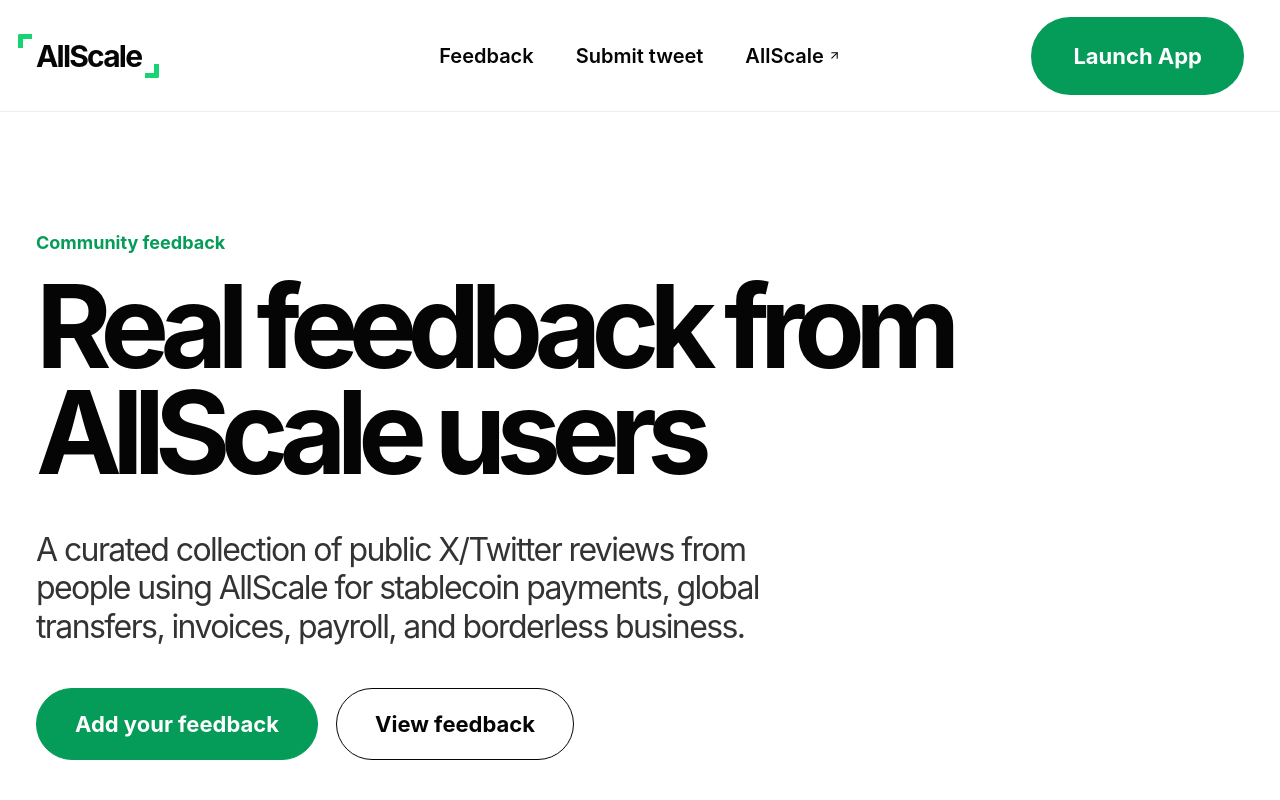
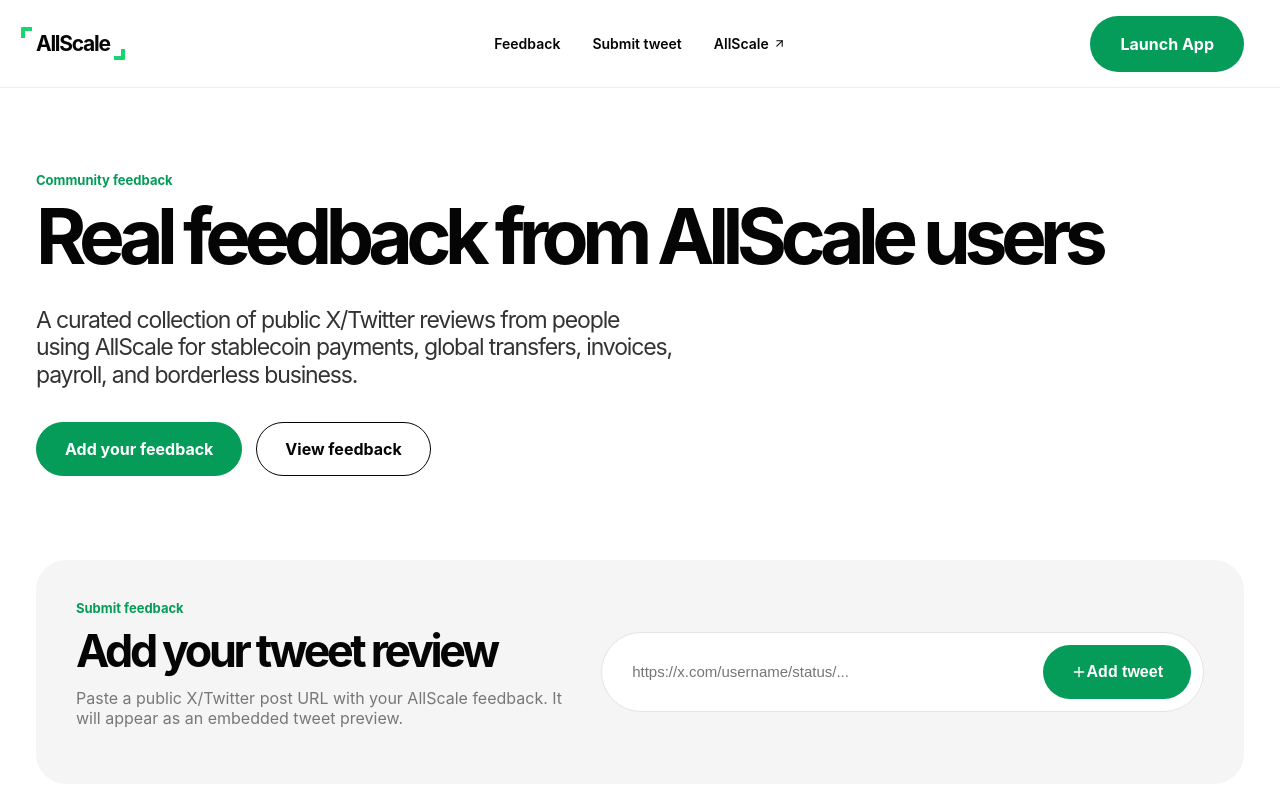
Before and after one commit to viktorprofit/allscale-love-wall, a Next.js app: page / in a window 1280 px wide. Shown: the top 800 px of the page. Built offline with nearby package versions, Linux system fonts and the light colour scheme.

Commit message:
Refactor CSS for improved layout and sizing
Reduced various element sizes and adjusted padding for better layout.

```diff
--- a/app/globals.css
+++ b/app/globals.css
@@ -30,7 +30,7 @@
 }
 
 .nav {
-  height: 112px;
+  height: 88px;
   padding: 0 36px;
   display: grid;
   grid-template-columns: 1fr auto 1fr;
@@ -47,40 +47,40 @@
   display: inline-flex;
   align-items: center;
   gap: 8px;
-  font-size: 30px;
+  font-size: 21px;
   letter-spacing: -0.06em;
   position: relative;
   width: fit-content;
 }
 
 .corner {
-  width: 14px;
-  height: 14px;
+  width: 11px;
+  height: 11px;
   border-color: #16d46f;
   position: absolute;
 }
 
 .cornerLeft {
-  left: -18px;
+  left: -15px;
   top: -4px;
-  border-left: 5px solid #16d46f;
-  border-top: 5px solid #16d46f;
+  border-left: 4px solid #16d46f;
+  border-top: 4px solid #16d46f;
   border-radius: 2px 0 0 0;
 }
 
 .cornerRight {
-  right: -18px;
+  right: -15px;
   bottom: -4px;
-  border-right: 5px solid #16d46f;
-  border-bottom: 5px solid #16d46f;
+  border-right: 4px solid #16d46f;
+  border-bottom: 4px solid #16d46f;
   border-radius: 0 0 2px 0;
 }
 
 .nav nav {
   display: flex;
   align-items: center;
-  gap: 42px;
-  font-size: 20px;
+  gap: 32px;
+  font-size: 14px;
   font-weight: 600;
 }
 
@@ -94,14 +94,14 @@
   justify-self: end;
   background: #059b58;
   color: white;
-  padding: 26px 42px;
+  padding: 18px 30px;
   border-radius: 999px;
-  font-size: 22px;
+  font-size: 16px;
   font-weight: 700;
 }
 
 .hero {
-  padding: 120px 36px 80px;
+  padding: 84px 36px 56px;
   max-width: 1500px;
 }
 
@@ -109,22 +109,22 @@
 .sectionLabel {
   color: #059b58;
   font-weight: 700;
-  font-size: 18px;
-  margin: 0 0 20px;
+  font-size: 13px;
+  margin: 0 0 14px;
 }
 
 .hero h1 {
-  max-width: 1250px;
+  max-width: 1100px;
   margin: 0;
-  font-size: clamp(64px, 9vw, 150px);
+  font-size: clamp(44px, 6vw, 100px);
   line-height: 0.92;
   letter-spacing: -0.085em;
 }
 
 .subtitle {
-  max-width: 760px;
-  margin: 46px 0 0;
-  font-size: clamp(24px, 2.5vw, 38px);
+  max-width: 640px;
+  margin: 34px 0 0;
+  font-size: clamp(16px, 1.8vw, 26px);
   line-height: 1.2;
   color: #333333;
   letter-spacing: -0.05em;
@@ -132,18 +132,18 @@
 
 .heroActions {
   display: flex;
-  gap: 18px;
-  margin-top: 42px;
+  gap: 14px;
+  margin-top: 32px;
   flex-wrap: wrap;
 }
 
 .primaryButton,
 .secondaryButton,
 .tweetForm button {
-  height: 72px;
-  padding: 0 38px;
+  height: 54px;
+  padding: 0 28px;
   border-radius: 999px;
-  font-size: 22px;
+  font-size: 16px;
   font-weight: 700;
   display: inline-flex;
   align-items: center;
@@ -164,36 +164,36 @@
 }
 
 .submitSection {
-  margin: 40px 36px;
-  padding: 56px;
-  border-radius: 36px;
+  margin: 28px 36px;
+  padding: 40px;
+  border-radius: 30px;
   background: #f5f5f5;
   display: grid;
   grid-template-columns: 0.9fr 1.1fr;
-  gap: 40px;
+  gap: 32px;
   align-items: center;
 }
 
 .submitSection h2,
 .wallSection h2 {
   margin: 0;
-  font-size: clamp(42px, 5vw, 86px);
+  font-size: clamp(28px, 3.5vw, 56px);
   letter-spacing: -0.075em;
   line-height: 0.95;
 }
 
 .submitSection p:not(.sectionLabel) {
-  font-size: 24px;
+  font-size: 16px;
   color: #777;
   line-height: 1.25;
-  max-width: 620px;
+  max-width: 520px;
 }
 
 .tweetForm {
   display: flex;
-  gap: 14px;
+  gap: 12px;
   background: #ffffff;
-  padding: 14px;
+  padding: 12px;
   border-radius: 999px;
   border: 1px solid #e4e4e4;
 }
@@ -202,8 +202,8 @@
   width: 100%;
   border: none;
   outline: none;
-  padding: 0 22px;
-  font-size: 20px;
+  padding: 0 18px;
+  font-size: 15px;
   background: transparent;
 }
 
@@ -214,7 +214,7 @@
 }
 
 .wallSection {
-  padding: 80px 36px 120px;
+  padding: 56px 36px 90px;
 }
 
 .sectionHeader {
@@ -222,12 +222,12 @@
   justify-content: space-between;
   gap: 24px;
   align-items: end;
-  margin-bottom: 34px;
+  margin-bottom: 28px;
 }
 
 .sectionHeader span {
   color: #059b58;
-  font-size: 22px;
+  font-size: 15px;
   font-weight: 700;
 }
 
@@ -275,17 +275,17 @@
   .nav nav {
     gap: 18px;
     flex-wrap: wrap;
-    font-size: 16px;
+    font-size: 14px;
   }
 
   .navCta {
     justify-self: start;
-    padding: 18px 28px;
-    font-size: 18px;
+    padding: 14px 22px;
+    font-size: 14px;
   }
 
   .hero {
-    padding: 70px 24px 50px;
+    padding: 60px 24px 42px;
   }
 
   .submitSection,
@@ -297,7 +297,7 @@
   }
 
   .submitSection {
-    padding: 32px;
+    padding: 28px;
   }
 
   .tweetForm {
@@ -306,7 +306,7 @@
   }
 
   .tweetForm input {
-    min-height: 58px;
+    min-height: 52px;
   }
 
   .tweetGrid {
```
